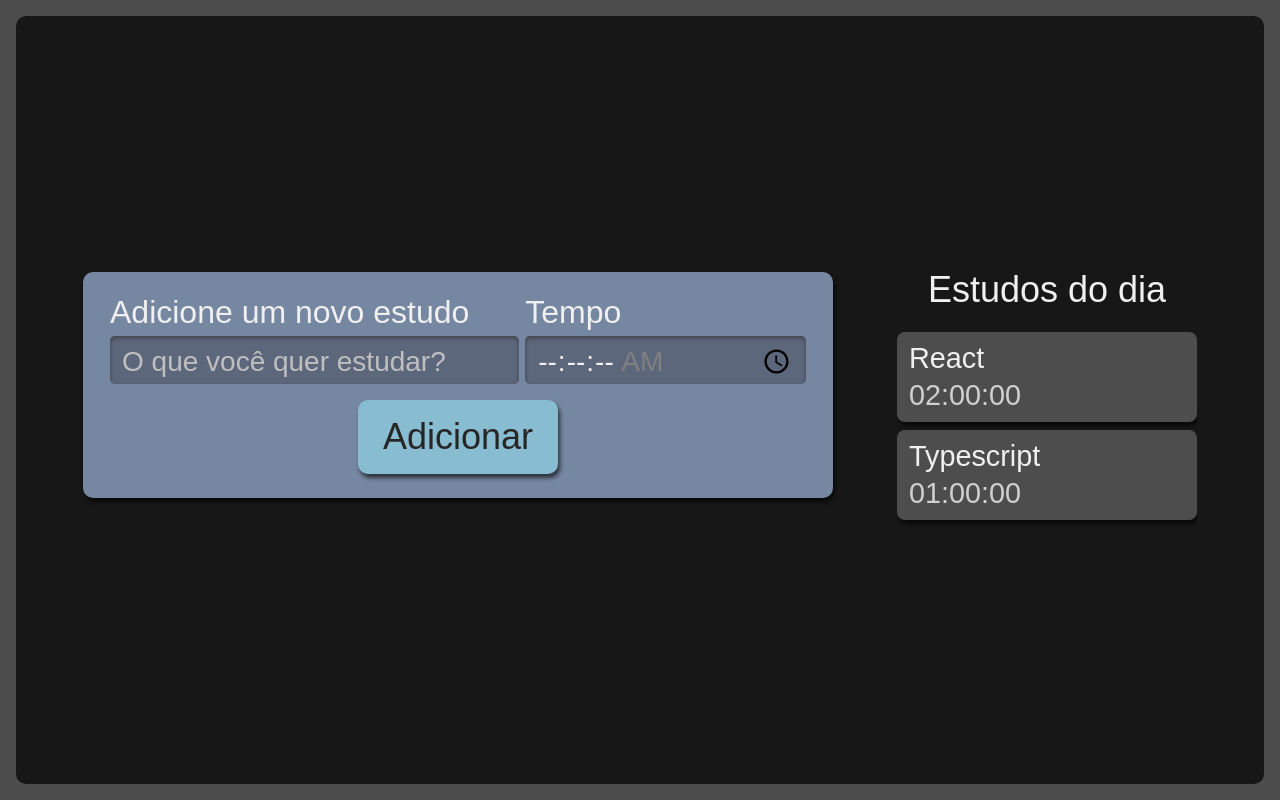
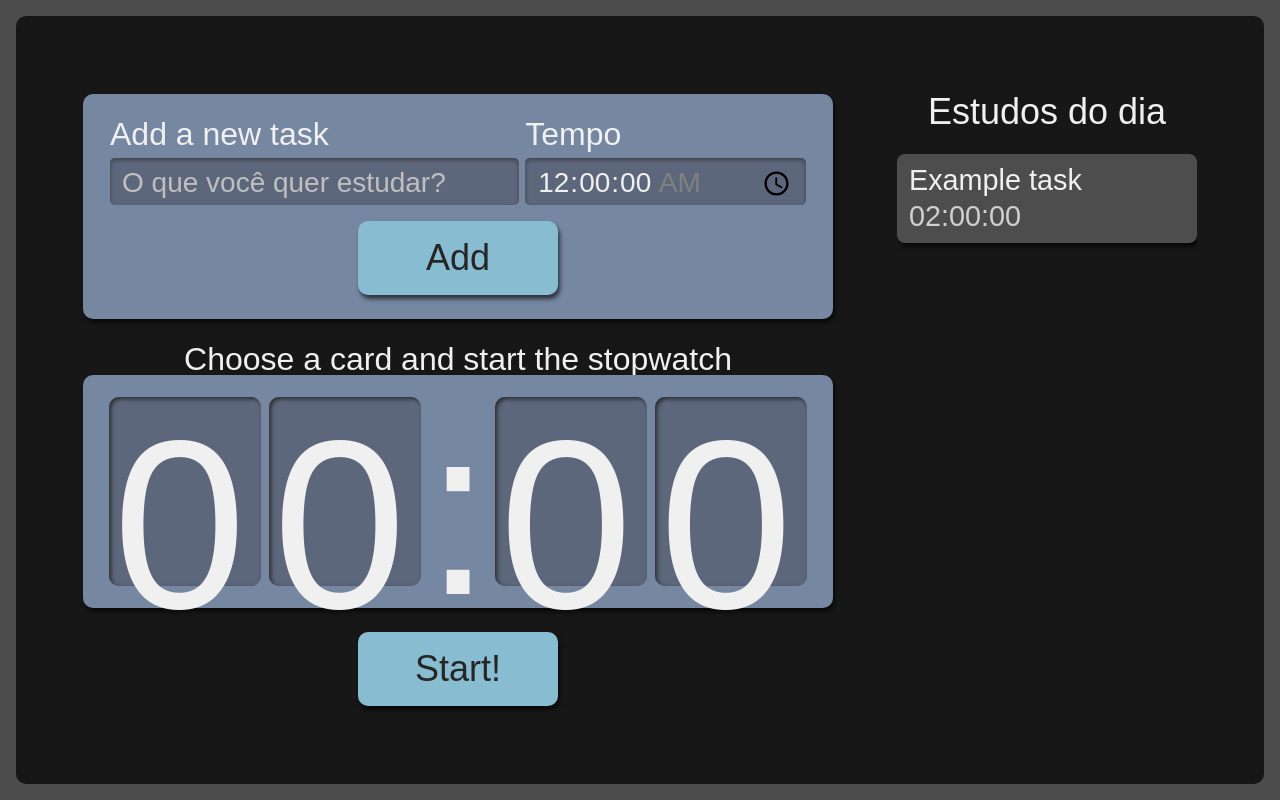
Before and after one commit to Juanmicheljm65/ts-react-project, a React (Create React App) app: page / in a window 1280 px wide. Built offline with nearby package versions, Linux system fonts and the light colour scheme; the HTML template or start-up script is replaced by a standard one.

Commit message:
Adding dynamic functions to control input and add items in the list

```diff
--- a/package.json
+++ b/package.json
@@ -12,6 +12,7 @@
     "@types/react-dom": "^18.2.18",
     "react": "^18.2.0",
     "react-dom": "^18.2.0",
+    "react-redux": "^9.1.0",
     "react-scripts": "5.0.1",
     "typescript": "^4.9.5",
     "web-vitals": "^2.1.4"
--- a/src/App.tsx
+++ b/src/App.tsx
@@ -1,13 +1,21 @@
-import React from "react";
+import React, { useState } from "react";
 import Form from "./Components/Form";
 import List from "./Components/List";
 import style from "./app.module.scss";
+import Stopwatch from "./Components/Stopwatch";
 
 function App() {
+  const [tasks, setTasks] = useState([
+    {
+      task: "Example task",
+      time: "02:00:00",
+    },
+  ]);
   return (
     <div className={style.AppStyle}>
-      <Form />
-      <List />
+      <Form setTasks={setTasks} />
+      <List tasks={tasks} />
+      <Stopwatch />
     </div>
   );
 }
--- a/src/Components/Button/index.tsx
+++ b/src/Components/Button/index.tsx
@@ -1,10 +1,7 @@
-import React from "react";
 import style from "./button.module.scss";
 
-class Button extends React.Component <any> {
-  render() {
-    return <button className={style.button}>{this.props.children}</button>;
-  }
-}
+const Button = (props: any) => {
+  return <button className={style.button}>{props.children}</button>;
+};
 
 export default Button;
--- a/src/Components/Form/index.tsx
+++ b/src/Components/Form/index.tsx
@@ -1,14 +1,26 @@
-import React from "react";
+import React, { useState } from "react";
 import Button from "../Button";
 import style from "./form.module.scss";
 
-class Form extends React.Component {
-  render() {
+const Form = (props: any) => {
+  const [valor, setValor] = useState({ task: "", time: "00:00" });
+
+  const addNewTask = (event: React.FormEvent<HTMLFormElement>) => {
+    event.preventDefault();
+    props.setTasks((oldTasks: any) => [...oldTasks, { ...valor }]);
+    resetFields();
+  };
+
+  const resetFields = () => {
+    setValor({ task: "", time: "00:00" });
+  };
   return (
-      <form className={style.newTask}>
+    <form className={style.newTask} onSubmit={addNewTask}>
       <div className={style.inputContainer}>
-          <label htmlFor="tarefa">Adicione um novo estudo</label>
+        <label htmlFor="tarefa">Add a new task</label>
         <input
+          value={valor.task}
+          onChange={(event) => setValor({ ...valor, task: event.target.value })}
           type="text"
           name="tarefa"
           id="tarefa"
@@ -19,19 +31,20 @@ class Form extends React.Component {
       <div className={style.inputContainer}>
         <label>Tempo</label>
         <input
+          value={valor.time}
+          onChange={(event) => setValor({ ...valor, time: event.target.value })}
           type="time"
           step="1"
           name="tempo"
           id="tempo"
           min="00:00:00"
-            max="01:30:00"
+          max="10:00:00"
           required
         ></input>
       </div>
-        <Button>Adicionar</Button>
+      <Button type="submit">Add</Button>
     </form>
   );
-  }
-}
+};
 
 export default Form;
--- a/src/Components/List/index.tsx
+++ b/src/Components/List/index.tsx
@@ -1,21 +1,13 @@
-import React from "react";
 import style from "./list.module.scss";
 import Item from "./Item";
+import { ITask } from "../../Types/tasks";
 
-function List() {
-  const tasks = [
-    {
-      task: "React",
-      time: "02:00:00",
-    },
-    {
-      task: "Typescript",
-      time: "01:00:00",
-    },
-  ];
+function List({ tasks }: { tasks: ITask[] }) {
   return (
     <aside className={style.tasksList}>
-      <h2>Estudos do dia</h2>
+      <h2>
+        Estudos do dia
+      </h2>
       <ul>
         {tasks.map((item, index) => (
           <Item key={index} {...item} />
--- /dev/null
+++ b/src/Components/Stopwatch/Watch/index.tsx
@@ -0,0 +1,15 @@
+import style from "./watch.module.scss"
+
+const Watch = () => {
+  return (
+    <>
+      <span className={style.watchNumber}>0</span>
+      <span className={style.watchNumber}>0</span>
+      <span className={style.watchDivision}>:</span>
+      <span className={style.watchNumber}>0</span>
+      <span className={style.watchNumber}>0</span>
+    </>
+  );
+};
+
+export default Watch;
--- /dev/null
+++ b/src/Components/Stopwatch/Watch/watch.module.scss
@@ -0,0 +1,22 @@
+.watchNumber {
+    background-color: #5D677C;
+    box-shadow: 2px 2px 4px #2B2B2B inset;
+    height: 3.6rem;
+    width: 3rem;
+    padding: 8px 4px;
+    margin: 0 4px;
+    border-radius: 10px;
+
+    @media screen and (min-width:1280px) {
+      height: 10.8rem;
+      width: 9rem;
+    }
+  }
+
+  .watchDivision {
+    height: 4.2rem;
+
+    @media screen and (min-width:1280px) {
+      height: 12.6rem;
+    }
+  }
--- /dev/null
+++ b/src/Components/Stopwatch/index.tsx
@@ -0,0 +1,17 @@
+import Button from "../Button";
+import Watch from "./Watch";
+import style from "./stopwatch.module.scss";
+
+const Stopwatch = () => {
+  return (
+    <div className={style.stopwatch}>
+      <p className={style.title}>Choose a card and start the stopwatch</p>
+      <div className={style.watchWrapper}>
+        <Watch />
+      </div>
+      <Button>Start!</Button>
+    </div>
+  );
+};
+
+export default Stopwatch;
--- /dev/null
+++ b/src/Components/Stopwatch/stopwatch.module.scss
@@ -0,0 +1,59 @@
+.stopwatch {
+    display: flex;
+    flex-direction: column;
+    align-items: center;
+    grid-area: cronometro;
+
+    .watchWrapper {
+      align-items: center;
+      background-color: #7687A1;
+      border-radius: 10px;
+      box-shadow: 2px 4px 4px #0000009F;
+      box-sizing: border-box;
+      display: flex;
+      font-size: 5rem;
+      justify-content: center;
+      margin-bottom: 24px;
+      padding: 16px 12px;
+      width: 100%;
+    }
+
+    .title {
+      font-size: 2rem;
+    }
+
+    button {
+      background-color: #88bcd1;
+      border-radius: 10px;
+      box-shadow: 2px 4px 4px #0000009F;
+      color: #272626;
+      cursor: pointer;
+      font-size: 1.25rem;
+      padding: 16px;
+      width: 150px;
+
+      &:active {
+        background-color: #7CA6B7;
+        box-shadow: 2px 2px 4px #0000009F inset;
+        cursor: auto;
+      }
+    }
+
+    @media screen and (min-width:1280px) {
+
+      .watchWrapper{
+        font-size: 15rem;
+      }
+
+      p {
+        font-size: 2rem;
+      }
+
+      button {
+        grid-column-start: span 2;
+        justify-self: center;
+        width: 200px;
+        font-size: 2.25rem;
+      }
+    }
+  }
--- /dev/null
+++ b/src/Types/tasks.ts
@@ -0,0 +1,4 @@
+export interface ITask {
+  task: string;
+  time: string;
+}
```
Also changed, not shown: 1 other file (tests, documents, lock files or other folders). Lines whose indentation alone changed are shown as unchanged.
